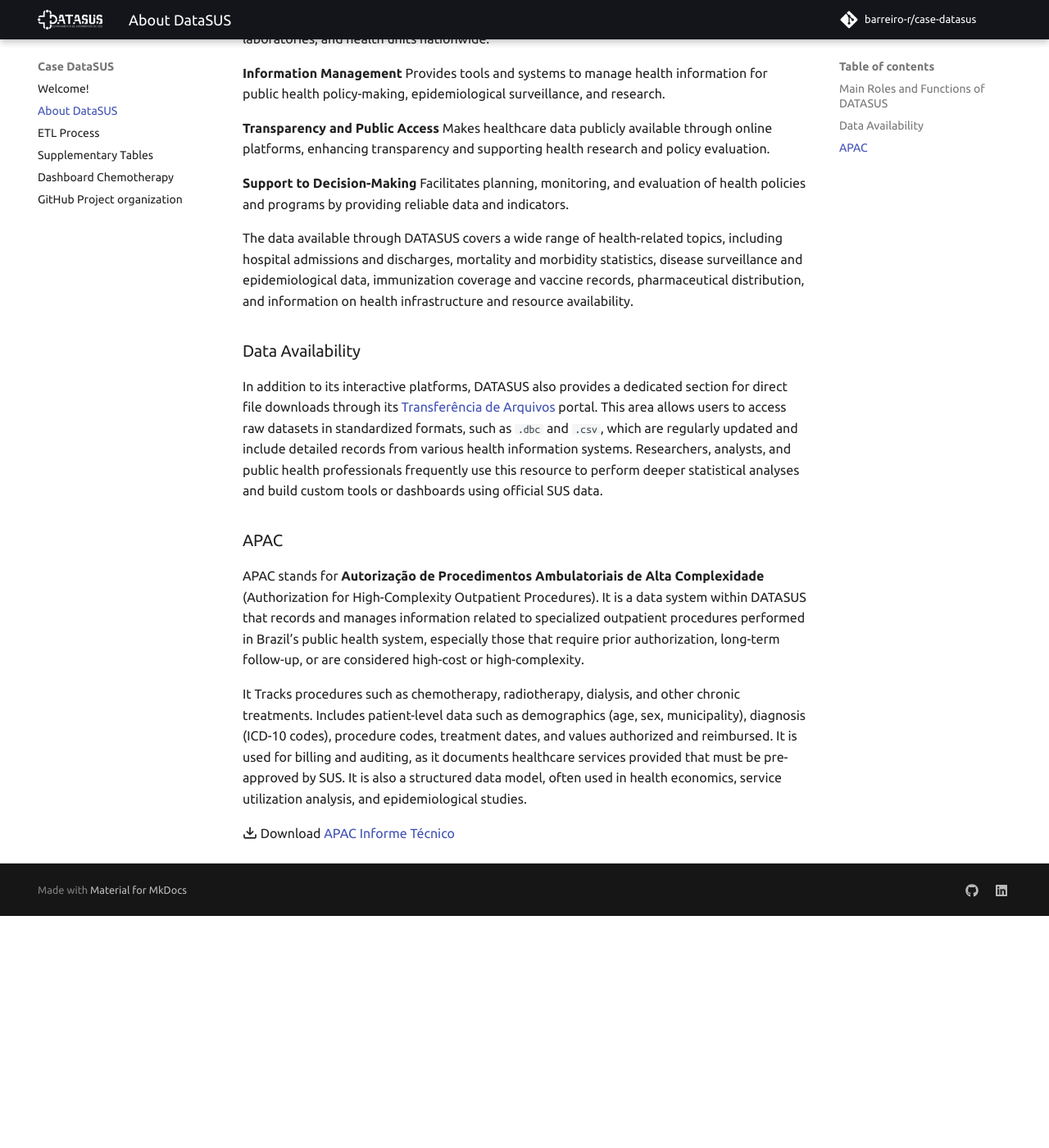
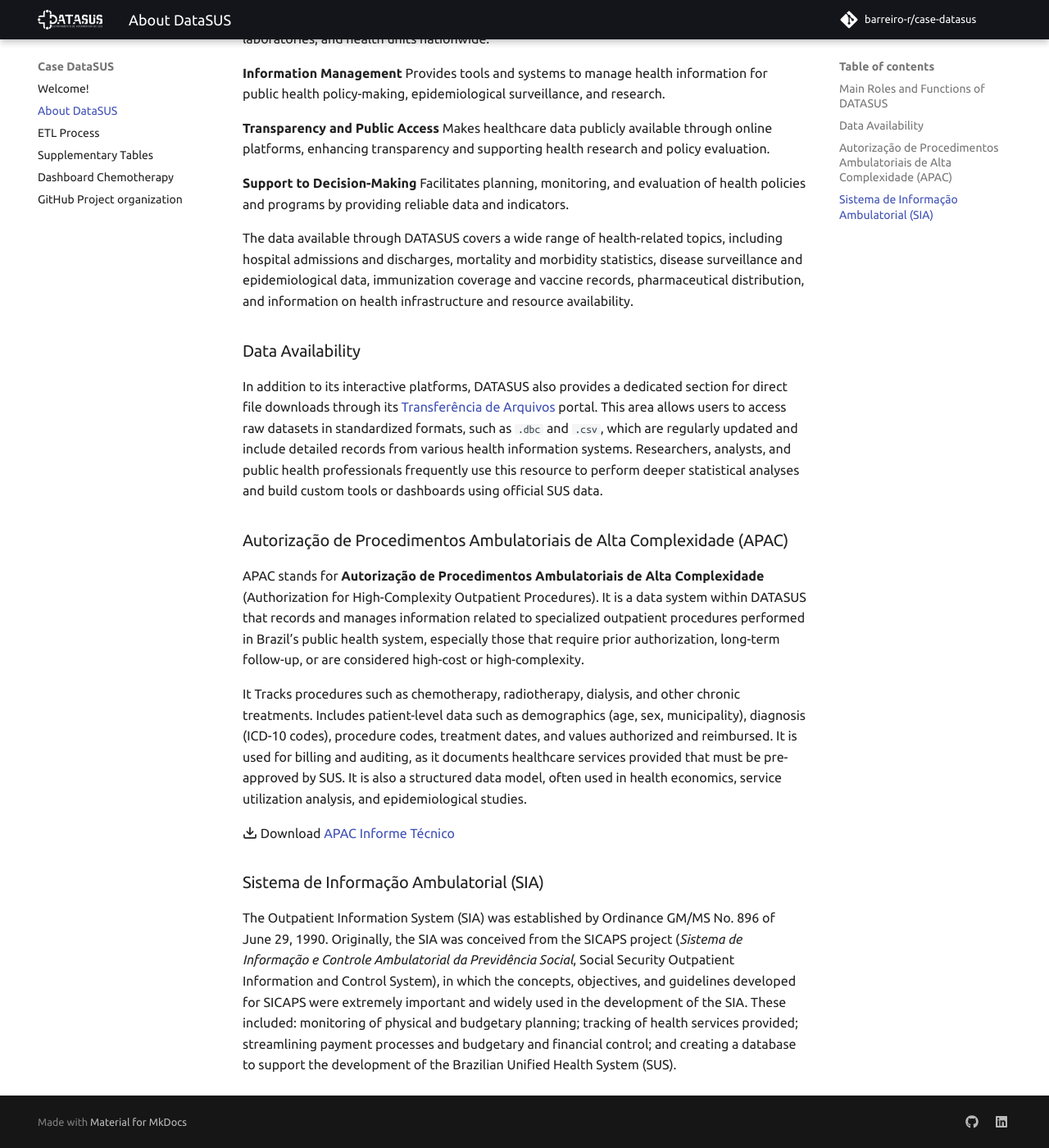
Before and after one commit to barreiro-r/case-datasus, an MkDocs documentation site: the page built from docs/docs/001-about-datasus.md, in a window 1280 px wide and 1400 px high, scrolled down 325 px. Shown: the whole window at 82% size. Built offline with MkDocs 1.6.1 and Material for MkDocs 9.7.7, drawn with Linux system fonts in a browser that asks for light colours; comment, search, counter and statistics services are not loaded; before the commit the page ends 1442 px from its top, so only the background shows below that.

Commit message:
add sia description

```diff
--- a/docs/docs/001-about-datasus.md
+++ b/docs/docs/001-about-datasus.md
@@ -19,10 +19,14 @@
 
 In addition to its interactive platforms, DATASUS also provides a dedicated section for direct file downloads through its [Transferência de Arquivos](https://datasus.saude.gov.br/transferencia-de-arquivos/) portal. This area allows users to access raw datasets in standardized formats, such as `.dbc` and `.csv`, which are regularly updated and include detailed records from various health information systems. Researchers, analysts, and public health professionals frequently use this resource to perform deeper statistical analyses and build custom tools or dashboards using official SUS data.
 
-### APAC
+### Autorização de Procedimentos Ambulatoriais de Alta Complexidade (APAC)
 
 APAC stands for **Autorização de Procedimentos Ambulatoriais de Alta Complexidade** (Authorization for High-Complexity Outpatient Procedures). It is a data system within DATASUS that records and manages information related to specialized outpatient procedures performed in Brazil’s public health system, especially those that require prior authorization, long-term follow-up, or are considered high-cost or high-complexity.
 
 It Tracks procedures such as chemotherapy, radiotherapy, dialysis, and other chronic treatments. Includes patient-level data such as demographics (age, sex, municipality), diagnosis (ICD-10 codes), procedure codes, treatment dates, and values authorized and reimbursed. It is used for billing and auditing, as it documents healthcare services provided that must be pre-approved by SUS. It is also a structured data model, often used in health economics, service utilization analysis, and epidemiological studies.
 
 :octicons-download-16: Download [APAC Informe Técnico](ftp://ftp.datasus.gov.br/dissemin/publicos/SIASUS/200801_/Doc/Informe_Tecnico_SIASUS_2019_07.pdf)
+
+### Sistema de Informação Ambulatorial  (SIA)
+
+The Outpatient Information System (SIA) was established by Ordinance GM/MS No. 896 of June 29, 1990. Originally, the SIA was conceived from the SICAPS project (*Sistema de Informação e Controle Ambulatorial da Previdência Social*, Social Security Outpatient Information and Control System), in which the concepts, objectives, and guidelines developed for SICAPS were extremely important and widely used in the development of the SIA. These included: monitoring of physical and budgetary planning; tracking of health services provided; streamlining payment processes and budgetary and financial control; and creating a database to support the development of the Brazilian Unified Health System (SUS).
```
